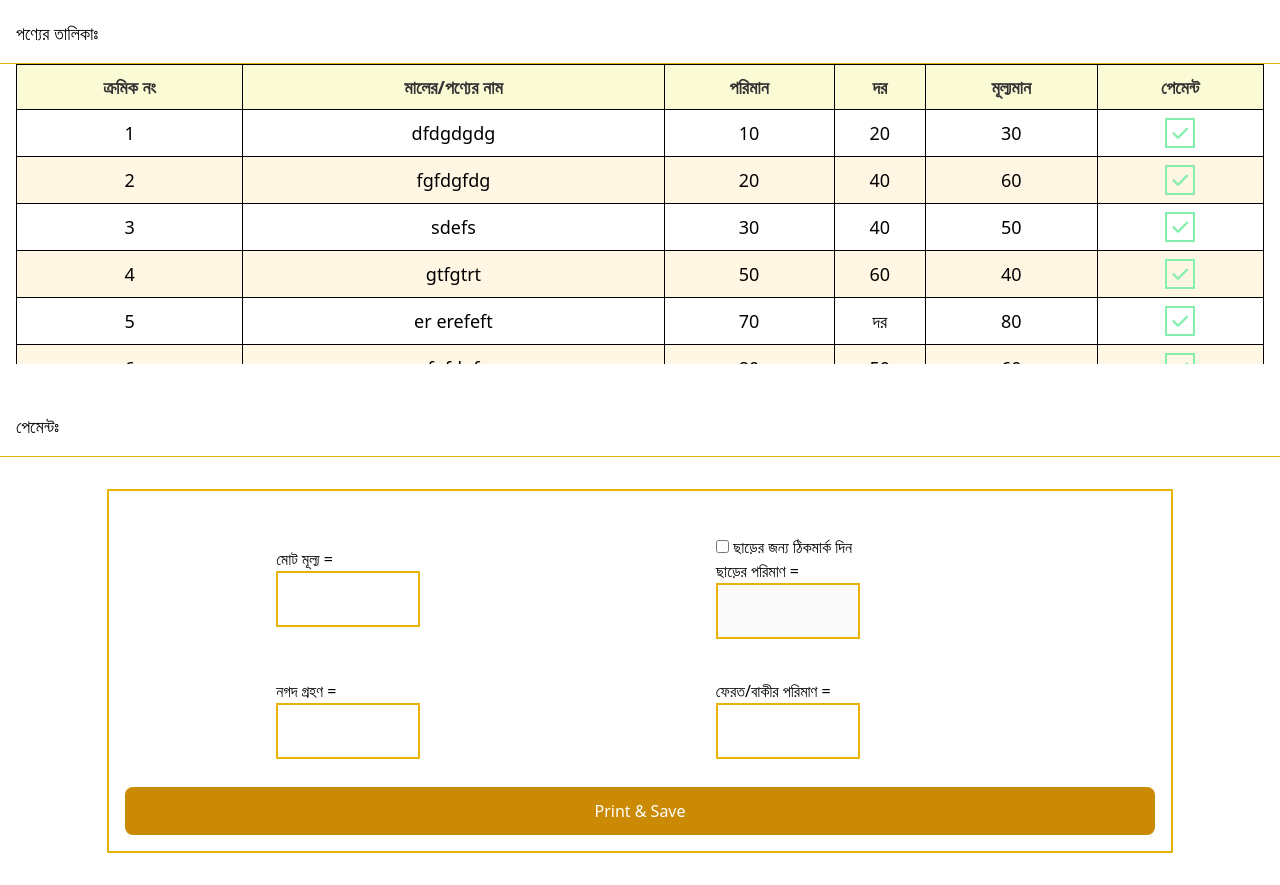
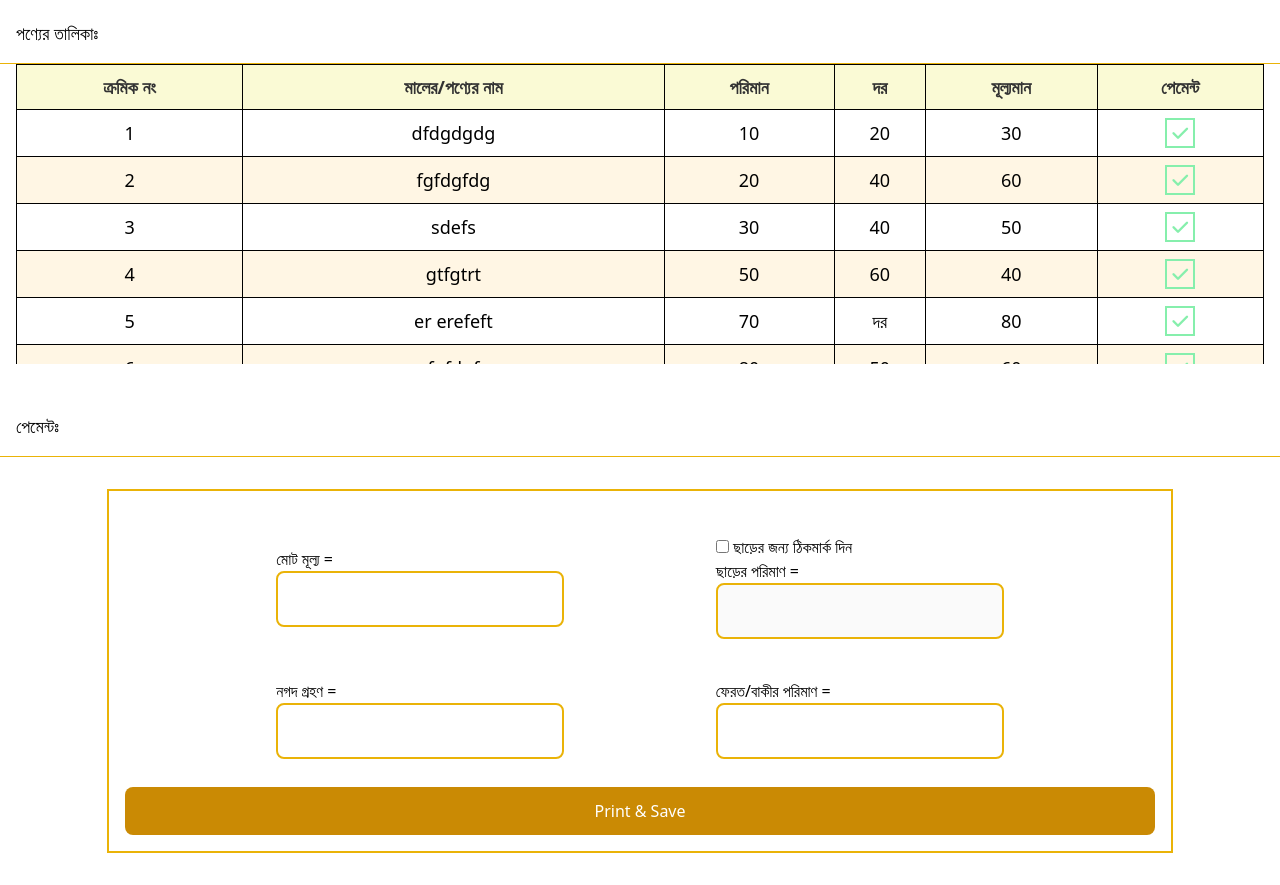
Before and after one commit to hrsohel/grocery, a plain HTML site: page index.html in a window 1280 px wide. Shown: the part 810-1695 px from the top of the page. Drawn offline with nearby package versions, Linux system fonts and the light colour scheme.

Commit message:
first commit

```diff
--- a/css/style.css
+++ b/css/style.css
@@ -23,7 +23,7 @@
    color: #333;
 }
 .responsive {
-    overflow-x: hidden;
+    overflow-x: auto;
 }
 .storage table tr:nth-child(even), #product_list tr:nth-child(even) {
     background-color: rgb(255, 246, 228);
--- a/index.html
+++ b/index.html
@@ -147,22 +147,22 @@
             <div class="flex items-center my-4 justify-evenly flex-wrap">
                 <div class="my-3">
                     <label class="block" for="">মোট মূল্য = </label>
-                    <input class="md:w-6/12 round-lg outline-none border-2 border-yellow-500 text-lg p-3" type="number" name="" id="">
+                    <input class=" rounded-lg outline-none border-2 border-yellow-500 text-lg p-3" type="number" name="" id="">
                 </div>
                 <div class="my-3">
                     <input class="" value="" type="checkbox" name="" id="check"> ছাড়ের জন্য ঠিকমার্ক দিন
                     <label class="block" for="">ছাড়ের পরিমাণ = </label>
-                    <input disabled id="discount" class="md:w-6/12 round-lg outline-none border-2 border-yellow-500 text-lg p-3" type="number" name="" id="">
+                    <input disabled id="discount" class="rounded-lg outline-none border-2 border-yellow-500 text-lg p-3" type="number" name="" id="">
                 </div>
             </div>
             <div class="flex items-center my-4 justify-evenly flex-wrap">
                 <div class="my-3">
                     <label class="block" for="">নগদ গ্রহণ = </label>
-                    <input class="md:w-6/12 round-lg outline-none border-2 border-yellow-500 text-lg p-3" type="number" name="" id="">
+                    <input class="rounded-lg outline-none border-2 border-yellow-500 text-lg p-3" type="number" name="" id="">
                 </div>
                 <div class="my-3">
                     <label class="block" for="">ফেরত/বাকীর পরিমাণ = </label>
-                    <input class="md:w-6/12 round-lg outline-none border-2 border-yellow-500 text-lg p-3" type="number" name="" id="">
+                    <input class="rounded-lg outline-none border-2 border-yellow-500 text-lg p-3" type="number" name="" id="">
                 </div>
             </div>
             <input class="w-full outline-2 hover:outline-yellow-500 p-3 rounded-lg bg-yellow-600 cursor-pointer text-white" type="submit" value="Print & Save">
```
